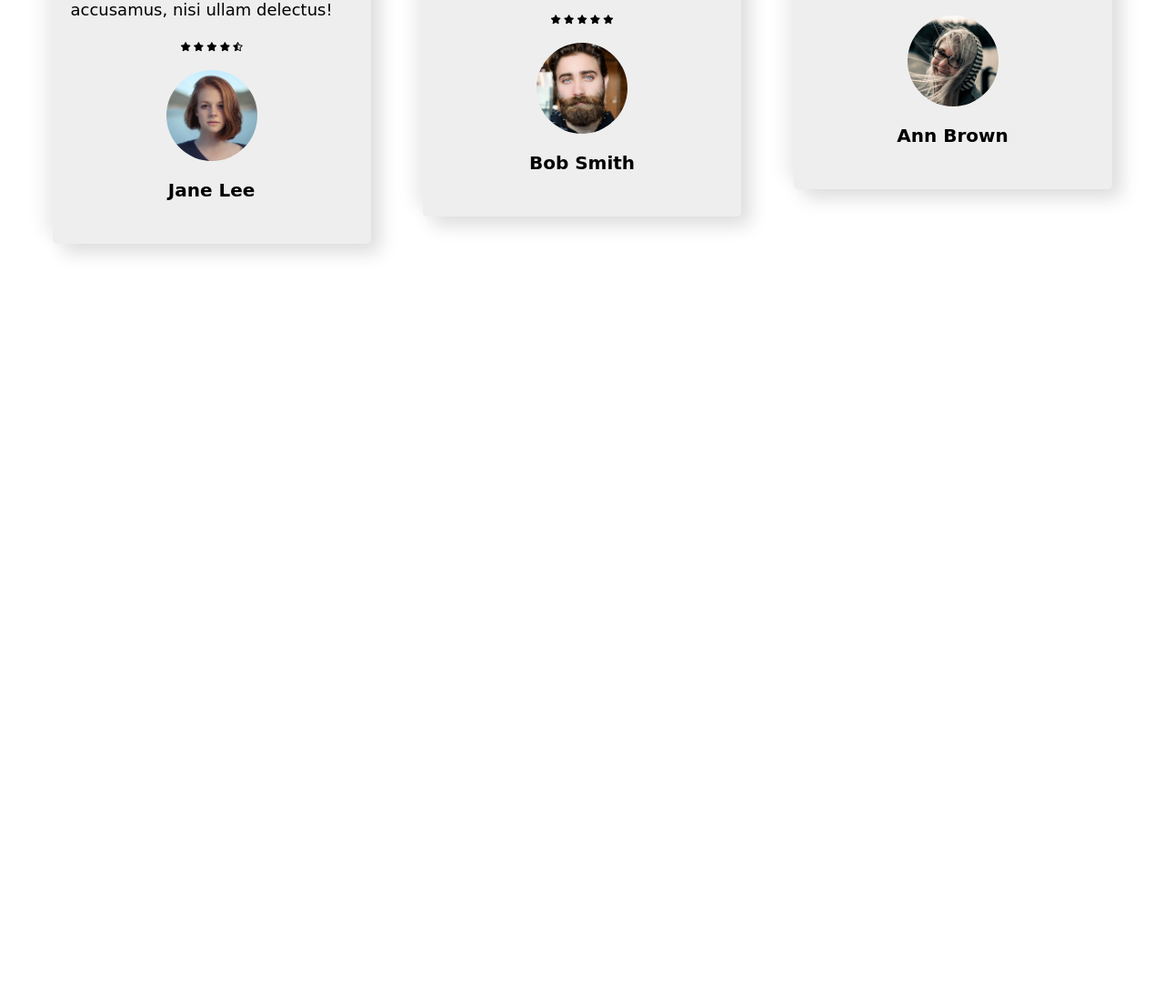
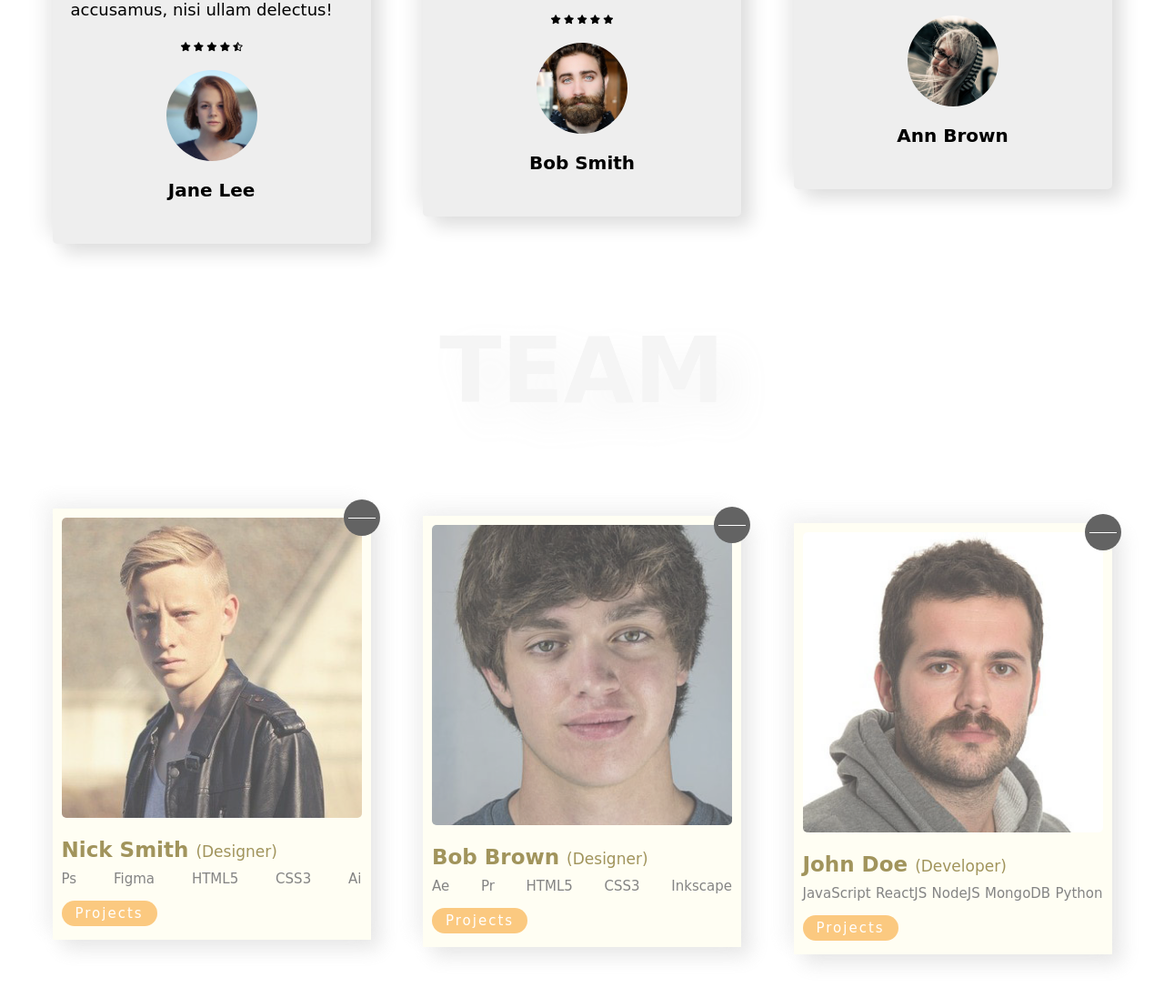
Before and after one commit to kinishii1/creative-design-website, a plain HTML site: page index.html in a window 1280 px wide. Shown: the part 1301-2398 px from the top of the page at 91% size. Before the commit the page ends 1600 px from the top, so only its background shows below. Drawn offline with Linux system fonts and the light colour scheme; a web font is replaced by a local one.

Commit message:
section 4

```diff
--- a/index.html
+++ b/index.html
@@ -10,10 +10,6 @@
 </head>
 
 <body>
-
-
-  <script src="script.js"></script>
-</body>
 
   <div class="container" id='home'>
     <section class="section-1">
@@ -31,13 +27,16 @@
         <i class="fas fa-bezier-curve"></i>
       </div>
     </section>
-  <section class="section-2">
+    <section class="section-2" id="customers">
       <h1 class="section-heading">Clientes</h1>
       <div class="customers-wrapper">
         <div class="customer">
           <i class="fas fa-quote-left"></i>
           <p class="customer-text">
-          Lorem ipsum dolor sit amet consectetur adipisicing elit. Tempora totam voluptatum accusantium pariatur, nulla quasi quibusdam ipsa quisquam repellat atque, tempore assumenda vitae. Earum fuga a accusamus, nisi ullam delectus!
+            Lorem ipsum dolor sit amet consectetur adipisicing elit. Tempora totam voluptatum accusantium pariatur,
+            nulla
+            quasi quibusdam ipsa quisquam repellat atque, tempore assumenda vitae. Earum fuga a accusamus, nisi ullam
+            delectus!
           </p>
           <div class="customer-rating">
             <i class="fas fa-star"></i>
@@ -52,7 +51,10 @@
         <div class="customer">
           <i class="fas fa-quote-left"></i>
           <p class="customer-text">
-          Lorem ipsum dolor sit amet consectetur adipisicing elit. Tempora totam voluptatum accusantium pariatur, nulla quasi quibusdam ipsa quisquam repellat atque, tempore assumenda vitae. Earum fuga a accusamus, nisi ullam delectus!
+            Lorem ipsum dolor sit amet consectetur adipisicing elit. Tempora totam voluptatum accusantium pariatur,
+            nulla
+            quasi quibusdam ipsa quisquam repellat atque, tempore assumenda vitae. Earum fuga a accusamus, nisi ullam
+            delectus!
           </p>
           <div class="customer-rating">
             <i class="fas fa-star"></i>
@@ -67,7 +69,10 @@
         <div class="customer">
           <i class="fas fa-quote-left"></i>
           <p class="customer-text">
-          Lorem ipsum dolor sit amet consectetur adipisicing elit. Tempora totam voluptatum accusantium pariatur, nulla quasi quibusdam ipsa quisquam repellat atque, tempore assumenda vitae. Earum fuga a accusamus, nisi ullam delectus!
+            Lorem ipsum dolor sit amet consectetur adipisicing elit. Tempora totam voluptatum accusantium pariatur,
+            nulla
+            quasi quibusdam ipsa quisquam repellat atque, tempore assumenda vitae. Earum fuga a accusamus, nisi ullam
+            delectus!
           </p>
           <div class="customer-rating">
             <i class="fas fa-star"></i>
@@ -81,6 +86,82 @@
         </div>
       </div>
     </section>
+
+    <section class="section-3" id="team">
+      <h1 class="section-heading">Team</h1>
+      <div class="team-wrapper">
+        <div class="team-member">
+          <img src="images/team-member-1.jpg" class="team-member-img">
+          <h2 class="team-member-name">Nick Smith <span>(Designer)</span></h2>
+          <ul class="team-member-skills">
+            <li>Ps</li>
+            <li>Figma</li>
+            <li>HTML5</li>
+            <li>CSS3</li>
+            <li>Ai</li>
+          </ul>
+          <a href="#" class="projects-btn">Projects</a>
+          <div class="story-btn" title="My Story">
+            <div class="story-btn-line"></div>
+          </div>
+          <div class="story">
+            <h4 class="story-heading">About Me</h4>
+            <p class="story-paragraph">Lorem ipsum dolor sit amet consectetur adipisicing elit. Reprehenderit obcaecati
+              blanditiis aspernatur ab doloribus optio nesciunt adipisci fugiat quia veritatis doloremque tempore ipsum
+              sunt atque exercitationem perspiciatis, beatae aliquam voluptates perferendis. Doloribus exercitationem
+              adipisci, quidem veritatis temporibus magni. Sunt, exercitationem?</p>
+          </div>
+        </div>
+        <div class="team-member">
+          <img src="images/team-member-2.jpg" class="team-member-img">
+          <h2 class="team-member-name">Bob Brown <span>(Designer)</span></h2>
+          <ul class="team-member-skills">
+            <li>Ae</li>
+            <li>Pr</li>
+            <li>HTML5</li>
+            <li>CSS3</li>
+            <li>Inkscape</li>
+          </ul>
+          <a href="#" class="projects-btn">Projects</a>
+          <div class="story-btn" title="My Story">
+            <div class="story-btn-line"></div>
+          </div>
+          <div class="story">
+            <h4 class="story-heading">About Me</h4>
+            <p class="story-paragraph">Lorem ipsum dolor sit amet consectetur adipisicing elit. Reprehenderit obcaecati
+              blanditiis aspernatur ab doloribus optio nesciunt adipisci fugiat quia veritatis doloremque tempore ipsum
+              sunt atque exercitationem perspiciatis, beatae aliquam voluptates perferendis. Doloribus exercitationem
+              adipisci, quidem veritatis temporibus magni. Sunt, exercitationem?</p>
+          </div>
+        </div>
+        <div class="team-member">
+          <img src="images/team-member-3.jpg" class="team-member-img">
+          <h2 class="team-member-name">John Doe <span>(Developer)</span></h2>
+          <ul class="team-member-skills">
+            <li>JavaScript</li>
+            <li>ReactJS</li>
+            <li>NodeJS</li>
+            <li>MongoDB</li>
+            <li>Python</li>
+          </ul>
+          <a href="#" class="projects-btn">Projects</a>
+          <div class="story-btn" title="My Story">
+            <div class="story-btn-line"></div>
+          </div>
+          <div class="story">
+            <h4 class="story-heading">About Me</h4>
+            <p class="story-paragraph">Lorem ipsum dolor sit amet consectetur adipisicing elit. Reprehenderit obcaecati
+              blanditiis aspernatur ab doloribus optio nesciunt adipisci fugiat quia veritatis doloremque tempore ipsum
+              sunt atque exercitationem perspiciatis, beatae aliquam voluptates perferendis. Doloribus exercitationem
+              adipisci, quidem veritatis temporibus magni. Sunt, exercitationem?</p>
+          </div>
+        </div>
+      </div>
+    </section>
   </div>
 
+  <script src="script.js"></script>
+</body>
+
+
 </html>
--- a/script.js
+++ b/script.js
@@ -0,0 +1,6 @@
+document.querySelectorAll('.story-btn').forEach(btn => {
+  btn.addEventListener('click', () => {
+    btn.classList.toggle('change')
+    btn.nextElementSibling.classList.toggle('change')
+  })
+})
--- a/style.css
+++ b/style.css
@@ -197,3 +197,142 @@ html {
   font-size: 2rem;
   font-weight: 700;
 }
+
+/* section 3 */
+
+.section-3 {
+  width: 100%;
+  height: 100vh;
+  display: flex;
+  flex-direction: column;
+  justify-content: space-between;
+  padding: 5rem 0;
+}
+
+.team-wrapper {
+  display: flex;
+  justify-content: space-evenly;
+  align-items: center;
+  height: 70%;
+}
+
+.team-member {
+  width: 35rem;
+  background-color: #fffeee;
+  padding: 1rem 1rem 2rem 1rem;
+  box-shadow: 1rem 1rem 2rem #ddd , -1rem -1rem 2rem #eee;
+  position: relative;
+  opacity: 0.7;
+  transition: opacity .5s;
+}
+
+.team-member:hover {
+  opacity: 1;
+}
+
+.team-member:first-child{
+  align-self: flex-start;
+}
+.team-member:last-child{
+  align-self: flex-end;
+}
+
+.team-member-img {
+  width: 100%;
+  border-radius: .5rem;
+}
+
+.team-member-name {
+  font-size: 2.3rem;
+  font-weight: 700;
+  color: #796717;
+  margin-top:2rem;
+}
+
+.team-member-name span {
+  font-size: 1.7rem;
+}
+
+.team-member-skills {
+  display: flex;
+  justify-content: space-between;
+  margin: 1rem 0 2rem 0;
+}
+
+.team-member-skills li {
+  font-size: 1.5rem;
+  color: #505050
+}
+
+.projects-btn {
+  background-color: #fab34a;
+  color: #fff;
+  padding: .5rem 1.5rem;
+  border-radius: 5rem;
+  font-size: 1.5rem;
+  letter-spacing: .2rem;
+}
+
+.story-btn {
+  width: 4rem;
+  height: 4rem;
+  background-color: #222;
+  position: absolute;
+  top: -1rem;
+  right: -1rem;
+  border-radius: 5rem;
+  display: flex;
+  align-items: center;
+  padding: .5rem;
+  cursor: pointer;
+  z-index: 50;
+  transition: transform .5s;
+}
+
+.change.story-btn {
+  transform: rotate(405deg);
+}
+
+.story-btn-line {
+  width: 100%;
+  height: .1rem;
+  background-color: #fff;
+}
+
+.story {
+  width: 100%;
+  height: 100%;
+  background-color: rgba(253, 69,69,.9);
+  position: absolute;
+  top: 0;
+  left: 0;
+  display: flex;
+  flex-direction: column;
+  justify-content: center;
+  align-items: center;
+  padding: 2rem;
+  transform: scale(0);
+ transform-origin: top right;
+ border-radius: 50rem 0 50rem 50rem;
+ transition: all .5s;
+}
+
+.change.story {
+  transform: scale(1);
+  border-radius:0 ;
+}
+
+.story-heading {
+  font-size: 4rem;
+  font-weight: 700;
+  color: #fff;
+  margin-bottom: 2rem;
+}
+
+.story-paragraph {
+  font-size: 1.8rem;
+  color: #eee;
+  text-align: justify;
+  letter-spacing: .1rem;
+  text-indent: 2rem;
+}
```
Lines whose indentation alone changed are shown as unchanged.
